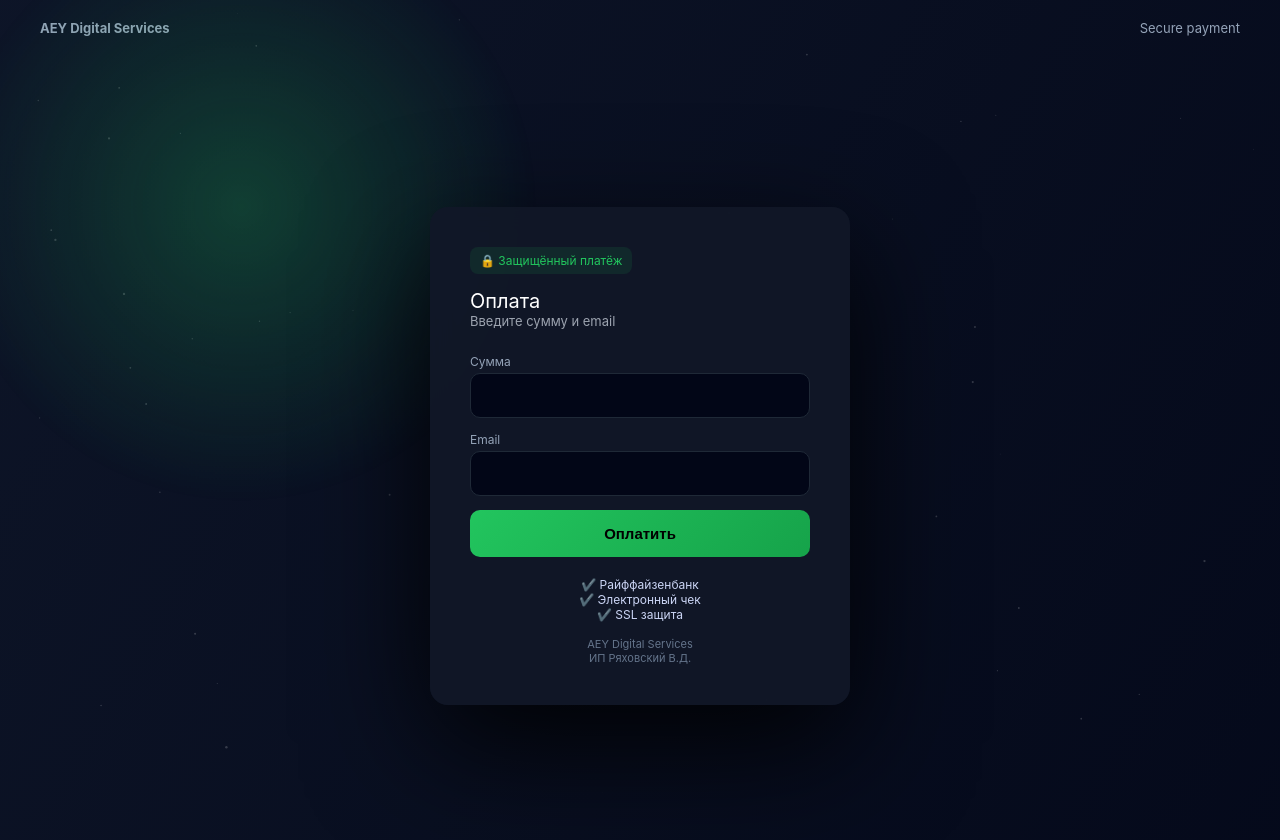
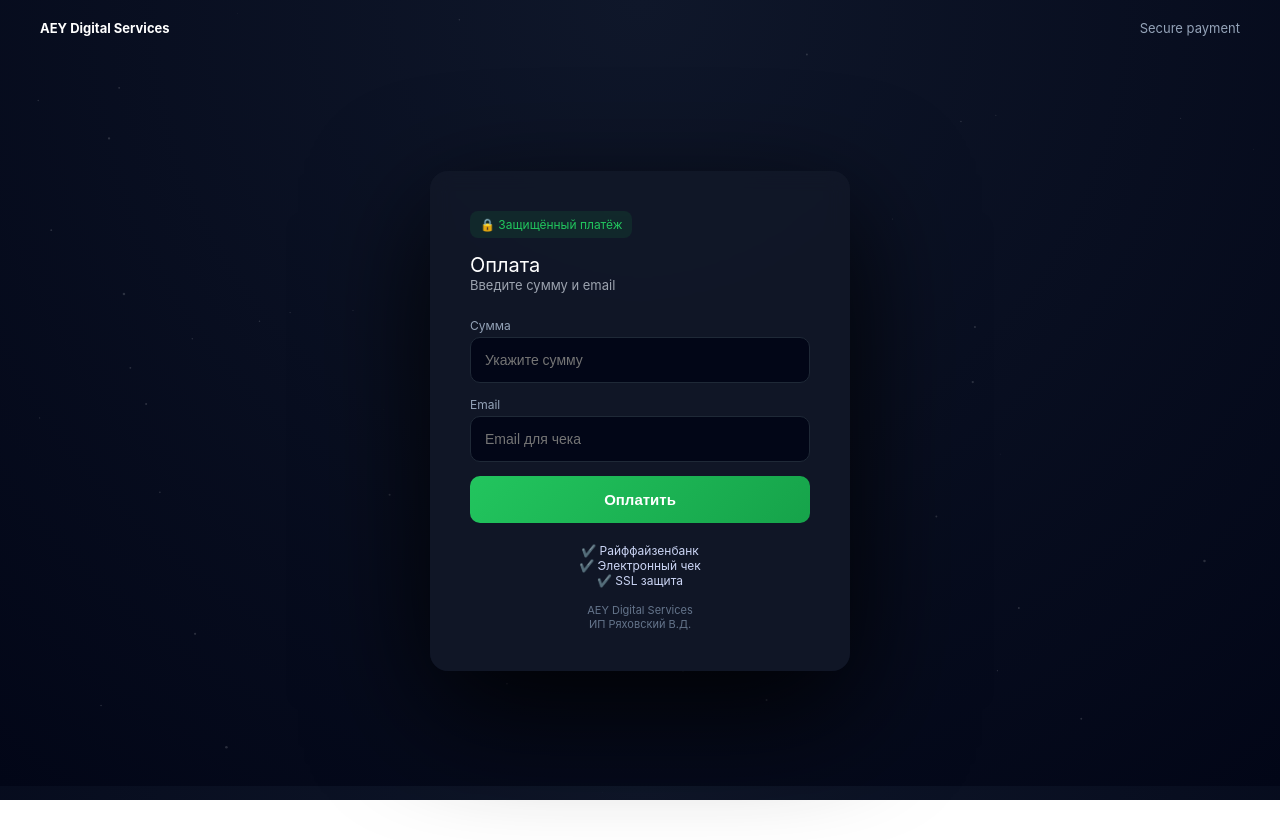
Before and after one commit to sevik2302/payment-server, a website: page public/index.html in a window 1280 px wide. After the commit the page ends 800 px from the top, so only its background shows below. Drawn offline with Linux system fonts and the light colour scheme.

Commit message:
Update index.html

```diff
--- a/public/index.html
+++ b/public/index.html
@@ -11,36 +11,11 @@
 body {
   margin: 0;
   font-family: -apple-system, BlinkMacSystemFont, "Segoe UI", Roboto, Arial;
-  background: linear-gradient(120deg, #020617, #0f172a, #020617);
-  background-size: 300% 300%;
-  animation: bgMove 12s ease infinite;
+  background: radial-gradient(circle at top, #0f172a, #020617);
   color: #fff;
-  overflow: hidden;
 }
 
-@keyframes bgMove {
-  0% { background-position: 0% 50%; }
-  50% { background-position: 100% 50%; }
-  100% { background-position: 0% 50%; }
-}
-
-/* glow */
-.glow {
-  position: absolute;
-  width: 600px;
-  height: 600px;
-  background: radial-gradient(circle, rgba(34,197,94,0.25), transparent 70%);
-  top: -200px;
-  left: -200px;
-  animation: floatGlow 8s ease-in-out infinite alternate;
-}
-
-@keyframes floatGlow {
-  from { transform: translate(0,0); }
-  to { transform: translate(200px,150px); }
-}
-
-/* canvas */
+/* CANVAS */
 #bg {
   position: fixed;
   top: 0;
@@ -48,7 +23,7 @@ body {
   z-index: -1;
 }
 
-/* header */
+/* HEADER */
 .header {
   display: flex;
   justify-content: space-between;
@@ -56,38 +31,27 @@ body {
   font-size: 13px;
   color: #94a3b8;
 }
+.header strong { color: #fff; }
 
-/* container */
+/* LAYOUT */
 .container {
   display: flex;
   justify-content: center;
   align-items: center;
-  height: 100vh;
+  height: calc(100vh - 70px);
 }
 
-/* card */
+/* CARD */
 .card {
   width: 420px;
   background: rgba(17,24,39,0.95);
-  backdrop-filter: blur(12px);
+  backdrop-filter: blur(10px);
   border-radius: 18px;
   padding: 40px;
   box-shadow: 0 40px 120px rgba(0,0,0,0.9);
-
-  animation: fadeInUp 0.8s ease;
 }
 
-@keyframes fadeInUp {
-  from {
-    opacity: 0;
-    transform: translateY(30px) scale(0.98);
-  }
-  to {
-    opacity: 1;
-    transform: translateY(0) scale(1);
-  }
-}
-
+/* BADGE */
 .badge {
   display: inline-block;
   padding: 6px 10px;
@@ -98,14 +62,15 @@ body {
   margin-bottom: 15px;
 }
 
+/* TEXT */
 .title { font-size: 20px; }
-
 .subtitle {
   font-size: 13px;
   color: #9ca3af;
   margin-bottom: 25px;
 }
 
+/* INPUTS */
 .input-group { margin-bottom: 14px; }
 
 label {
@@ -122,27 +87,36 @@ input {
   border: 1px solid #1f2937;
   background: #020617;
   color: #fff;
+  font-size: 14px;
 }
 
-/* button */
+/* BUTTON */
 button {
   width: 100%;
   padding: 15px;
   border-radius: 10px;
   border: none;
+
+  /* сделали более заметный градиент */
   background: linear-gradient(135deg, #22c55e, #16a34a);
+
+  /* ТЕКСТ БЕЛЫЙ (не синий) */
+  color: #ffffff;
+
   font-size: 15px;
   font-weight: 600;
   cursor: pointer;
+
   transition: 0.2s;
 }
 
+/* hover эффект */
 button:hover {
   transform: translateY(-2px) scale(1.02);
   box-shadow: 0 15px 35px rgba(34,197,94,0.4);
 }
 
-/* trust */
+/* TRUST */
 .trust {
   margin-top: 20px;
   font-size: 12px;
@@ -150,7 +124,7 @@ button:hover {
   text-align: center;
 }
 
-/* footer */
+/* FOOTER */
 .footer {
   margin-top: 15px;
   font-size: 11px;
@@ -158,16 +132,19 @@ button:hover {
   text-align: center;
 }
 
-/* mobile */
+/* MOBILE */
 @media (max-width: 500px) {
-  .card { width: 100%; border-radius: 0; }
+  .card {
+    width: 100%;
+    border-radius: 0;
+    height: 100vh;
+  }
 }
 </style>
 </head>
 
 <body>
 
-<div class="glow"></div>
 <canvas id="bg"></canvas>
 
 <div class="header">
@@ -188,15 +165,15 @@ button:hover {
 
       <div class="input-group">
         <label>Сумма</label>
-        <input type="number" name="amount" required>
+        <input type="number" name="amount" required placeholder="Укажите сумму">
       </div>
 
       <div class="input-group">
         <label>Email</label>
-        <input type="email" name="email" required>
+        <input type="email" name="email" required placeholder="Email для чека">
       </div>
 
-      <button>Оплатить</button>
+      <button type="submit">Оплатить</button>
 
     </form>
 
@@ -224,11 +201,11 @@ canvas.height = window.innerHeight;
 
 let particles = [];
 
-for (let i = 0; i < 70; i++) {
+for (let i = 0; i < 60; i++) {
   particles.push({
     x: Math.random() * canvas.width,
     y: Math.random() * canvas.height,
-    r: Math.random() * 1.2,
+    r: Math.random() * 1.3,
     dx: (Math.random() - 0.5) * 0.4,
     dy: (Math.random() - 0.5) * 0.4
   });
@@ -246,10 +223,9 @@ function animate() {
 
     ctx.beginPath();
     ctx.arc(p.x, p.y, p.r, 0, Math.PI * 2);
-    ctx.fillStyle = "rgba(255,255,255,0.18)";
+    ctx.fillStyle = "rgba(255,255,255,0.15)";
     ctx.fill();
   });
-
   requestAnimationFrame(animate);
 }
 
```
